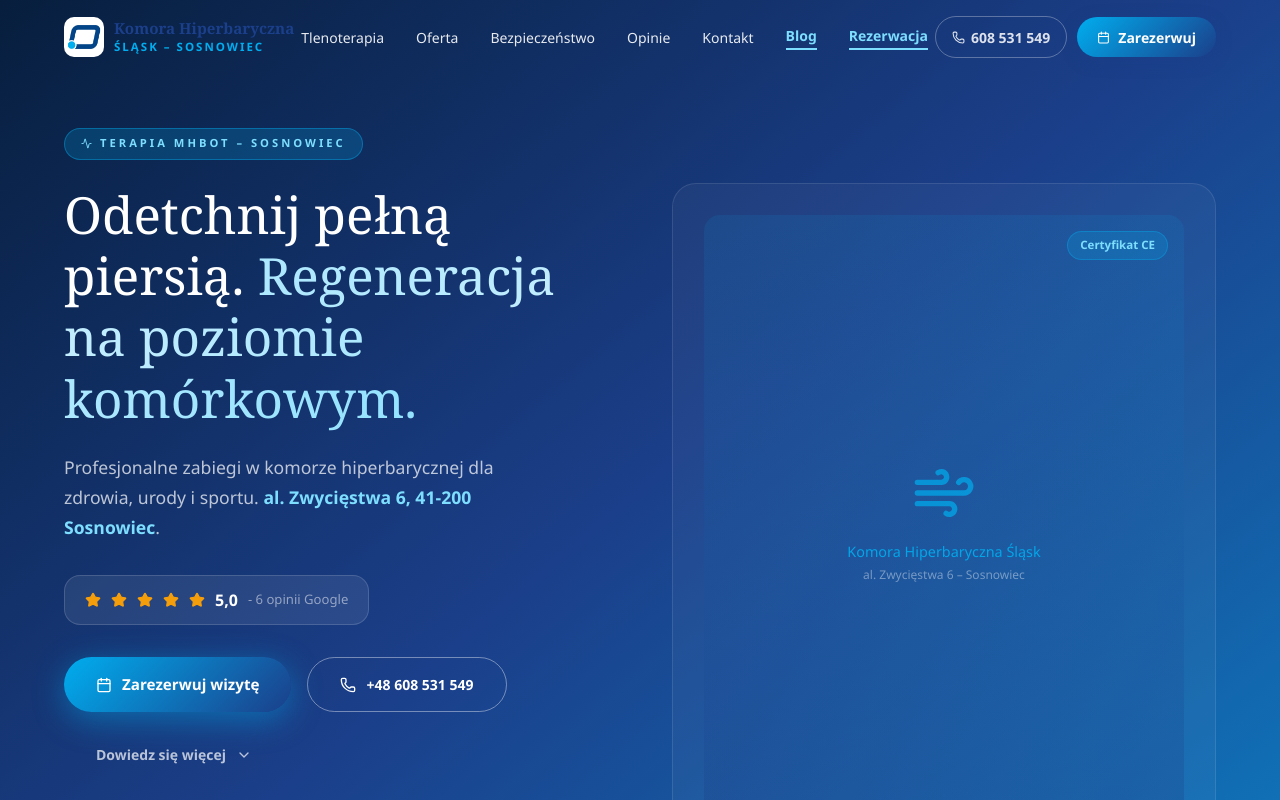
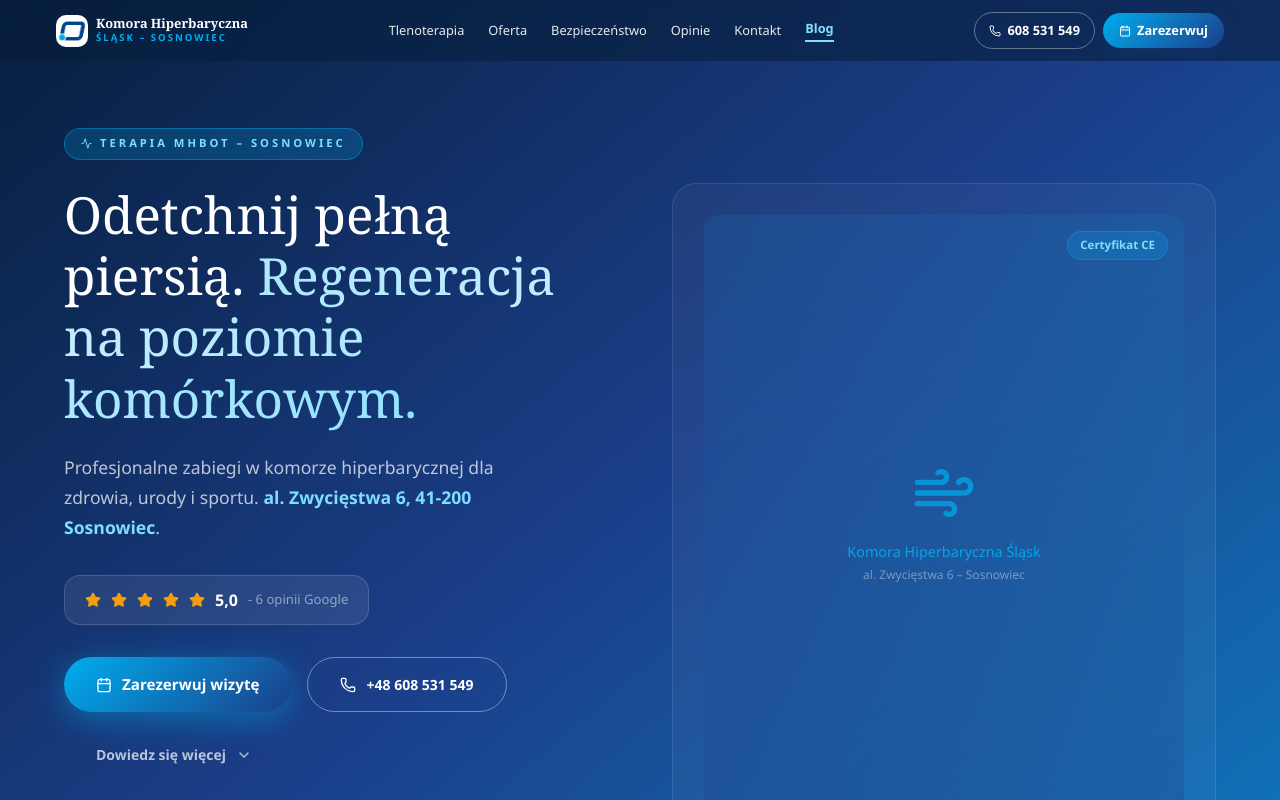
Before and after one commit to matikalicki/komora-hiperbaryczna, a React (Vite) app: page / in a window 1280 px wide. Shown: the top 800 px of the page. Built offline with nearby package versions, Linux system fonts and the light colour scheme.

Commit message:
fix navbar mobile

```diff
--- a/src/HyperO2Landing.jsx
+++ b/src/HyperO2Landing.jsx
@@ -55,51 +55,63 @@ function Nav() {
   return (
     <header style={{
       position: "fixed", top: 0, left: 0, right: 0, zIndex: 50,
-      background: scrolled ? "rgba(255,255,255,0.96)" : "transparent",
-      backdropFilter: scrolled ? "blur(12px)" : "none",
+      background: scrolled ? "rgba(255,255,255,0.96)" : "rgba(7,30,61,0.6)",
+      backdropFilter: "blur(12px)",
       boxShadow: scrolled ? "0 1px 30px rgba(14,66,120,0.08)" : "none",
       transition: "all 0.5s ease",
     }}>
-      <div style={{ maxWidth: 1200, margin: "0 auto", padding: "1rem 1.5rem", display: "flex", alignItems: "center", justifyContent: "space-between" }}>
-        <div style={{ display: "flex", alignItems: "center", gap: 10 }}>
-          <Logo size={40} />
+      <div style={{ maxWidth: 1200, margin: "0 auto", padding: "0.75rem 1rem", display: "flex", alignItems: "center", justifyContent: "space-between" }}>
+
+        {/* Logo */}
+        <div style={{ display: "flex", alignItems: "center", gap: 8 }}>
+          <Logo size={32} />
           <div>
-            <div style={{ fontFamily: "Georgia, serif", fontWeight: 700, fontSize: "0.95rem", color: "#1B3F8A", lineHeight: 1.2 }}>Komora Hiperbaryczna</div>
-            <div style={{ fontSize: "0.72rem", fontWeight: 600, color: "#00AEEF", letterSpacing: 2 }}>ŚLĄSK – SOSNOWIEC</div>
+            <div style={{ fontFamily: "Georgia, serif", fontWeight: 700, fontSize: "0.8rem", color: scrolled ? "#1B3F8A" : "white", lineHeight: 1.2 }}>Komora Hiperbaryczna</div>
+            <div style={{ fontSize: "0.6rem", fontWeight: 600, color: "#00AEEF", letterSpacing: 2 }}>ŚLĄSK – SOSNOWIEC</div>
           </div>
         </div>
-        <nav style={{ display: "flex", gap: 32, alignItems: "center" }} className="hidden-mobile">
+
+        {/* Desktop nav */}
+        <nav style={{ display: "flex", gap: 24, alignItems: "center" }} className="hidden-mobile">
           {links.map(l => (
             <a key={l} href={"#" + l.toLowerCase()}
-              style={{ fontSize: "0.875rem", fontWeight: 500, color: scrolled ? "#1a3a5c" : "rgba(255,255,255,0.9)", textDecoration: "none", transition: "opacity 0.2s" }}
+              style={{ fontSize: "0.8rem", fontWeight: 500, color: scrolled ? "#1a3a5c" : "rgba(255,255,255,0.9)", textDecoration: "none", transition: "opacity 0.2s" }}
               onMouseEnter={e => e.target.style.opacity = "0.6"}
               onMouseLeave={e => e.target.style.opacity = "1"}
             >{l}</a>
           ))}
-          <a href="/blog"
-            style={{ fontSize: "0.875rem", fontWeight: 700, color: scrolled ? "#1B3F8A" : "#7DDEFF", textDecoration: "none", transition: "opacity 0.2s", borderBottom: "2px solid currentColor", paddingBottom: 2 }}
-            onMouseEnter={e => e.target.style.opacity = "0.7"}
-            onMouseLeave={e => e.target.style.opacity = "1"}
-          >Blog</a>
-          <a href="/rezerwacja"
-            style={{ fontSize: "0.875rem", fontWeight: 700, color: scrolled ? "#00AEEF" : "#7DDEFF", textDecoration: "none", transition: "opacity 0.2s", borderBottom: "2px solid currentColor", paddingBottom: 2 }}
-            onMouseEnter={e => e.target.style.opacity = "0.7"}
-            onMouseLeave={e => e.target.style.opacity = "1"}
-          >Rezerwacja</a>
+          <a href="/blog" style={{ fontSize: "0.8rem", fontWeight: 700, color: scrolled ? "#1B3F8A" : "#7DDEFF", textDecoration: "none", borderBottom: "2px solid currentColor", paddingBottom: 2 }}>Blog</a>
         </nav>
-        <div style={{ display: "flex", alignItems: "center", gap: 10 }}>
-          <a href="tel:+48608531549" style={{ display: "inline-flex", alignItems: "center", gap: 6, padding: "0.6rem 1rem", borderRadius: 99, fontSize: "0.875rem", fontWeight: 600, color: scrolled ? "#1B3F8A" : "rgba(255,255,255,0.85)", textDecoration: "none", border: scrolled ? "1.5px solid #DBEAFE" : "1.5px solid rgba(255,255,255,0.3)", transition: "all 0.2s" }}
+
+        {/* Right side buttons */}
+        <div style={{ display: "flex", alignItems: "center", gap: 8 }}>
+          {/* Phone — only on desktop */}
+          <a href="tel:+48608531549" className="hidden-mobile" style={{ display: "inline-flex", alignItems: "center", gap: 6, padding: "0.5rem 0.875rem", borderRadius: 99, fontSize: "0.8rem", fontWeight: 600, color: scrolled ? "#1B3F8A" : "white", textDecoration: "none", border: scrolled ? "1.5px solid #DBEAFE" : "1.5px solid rgba(255,255,255,0.35)", transition: "all 0.2s" }}
             onMouseEnter={e => e.currentTarget.style.background = scrolled ? "#EBF4FF" : "rgba(255,255,255,0.1)"}
             onMouseLeave={e => e.currentTarget.style.background = "transparent"}>
-            <Phone size={13} /> 608 531 549
+            <Phone size={12} /> 608 531 549
           </a>
-          <a href="/rezerwacja" style={{ display: "inline-flex", alignItems: "center", gap: 8, padding: "0.6rem 1.25rem", borderRadius: 99, fontSize: "0.875rem", fontWeight: 700, color: "white", textDecoration: "none", background: "linear-gradient(135deg,#00AEEF,#1B3F8A)", boxShadow: "0 4px 16px rgba(27,63,138,0.35)", transition: "transform 0.2s" }}
+          {/* Phone icon only — mobile */}
+          <a href="tel:+48608531549" className="show-mobile" style={{ display: "none", alignItems: "center", justifyContent: "center", width: 36, height: 36, borderRadius: "50%", color: "white", border: "1.5px solid rgba(255,255,255,0.35)", background: "transparent" }}>
+            <Phone size={16} style={{ color: scrolled ? "#1B3F8A" : "white" }} />
+          </a>
+          {/* Reserve button */}
+          <a href="/rezerwacja" style={{ display: "inline-flex", alignItems: "center", gap: 6, padding: "0.5rem 1rem", borderRadius: 99, fontSize: "0.8rem", fontWeight: 700, color: "white", textDecoration: "none", background: "linear-gradient(135deg,#00AEEF,#1B3F8A)", boxShadow: "0 4px 16px rgba(27,63,138,0.35)", transition: "transform 0.2s", whiteSpace: "nowrap" }}
             onMouseEnter={e => e.currentTarget.style.transform = "scale(1.05)"}
             onMouseLeave={e => e.currentTarget.style.transform = "scale(1)"}>
-            <Calendar size={13} /> Zarezerwuj
+            <Calendar size={12} /> Zarezerwuj
           </a>
         </div>
       </div>
+
+      {/* Mobile menu dropdown */}
+      <style>{`
+        .show-mobile { display: none !important; }
+        @media(max-width: 768px) {
+          .hidden-mobile { display: none !important; }
+          .show-mobile { display: flex !important; }
+        }
+      `}</style>
     </header>
   );
 }
```
